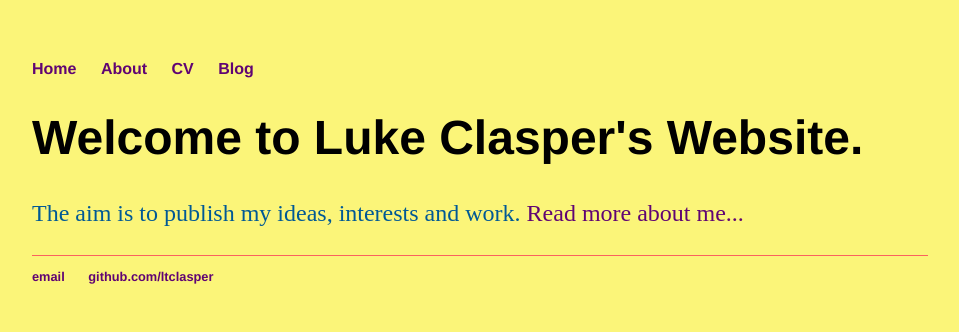
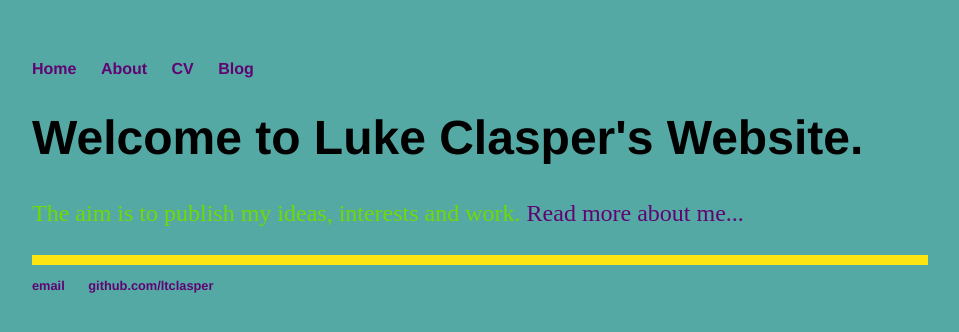
Before and after one commit to ltclasper/ltclasper.github.io, a Jekyll site: the page built from index.html, in a window 1280 px wide. Shown: the top 332 px of the page, without its empty margins (160-1119 px from the left). Built offline with Jekyll 4.4.1, drawn with Linux system fonts in a browser that asks for light colours.

Commit message:
Update main.css

```diff
--- a/css/main.css
+++ b/css/main.css
@@ -1,7 +1,7 @@
 body {
     margin: 60px auto;
     width: 70%;
-    background-color: #fbf579;
+    background-color: #54A9A4;
 }
 nav ul, footer ul {
     font-family:'Helvetica', 'Arial', 'Sans-Serif';
@@ -27,10 +27,10 @@ h1 {
 p {
     font-size: 1.5em;
     line-height: 1.4em;
-    color: #005995;
+    color: #72D903;
 }
 footer {
-    border-top: 1px solid #fa625f;
+    border-top: 10px solid #FDE511;
     font-size: .8em;
 }
 
```
